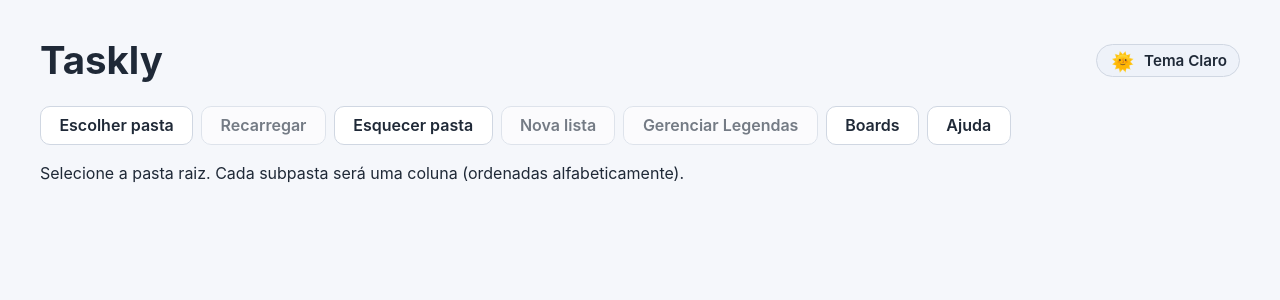
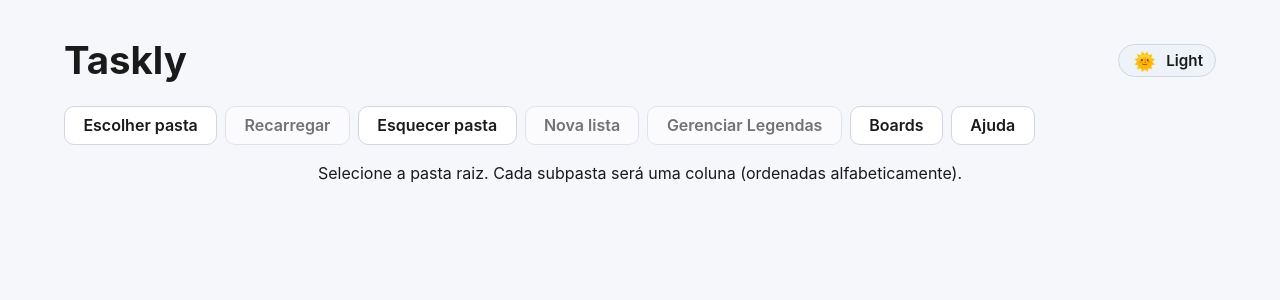
Before and after one commit to rodrigoborgesmachado/taskly, a React (Vite) app: page / in a window 1280 px wide. Shown: the top 300 px of the page. Built offline with nearby package versions, Linux system fonts and the light colour scheme.

Commit message:
Corrigindo estilos

```diff
--- a/src/App.css
+++ b/src/App.css
@@ -1,8 +1,8 @@
 #root {
-  width: 100%;
-  max-width: 1200px;
+  width: 90vw;
   margin: 0 auto;
-  padding: 32px 24px 48px;
+  padding: 2rem;
+  text-align: center;
 }
 
 .app-container {
--- a/src/components/Modal.tsx
+++ b/src/components/Modal.tsx
@@ -21,7 +21,7 @@
       style={{
         position: 'fixed',
         inset: 0,
-        background: 'var(--color-overlay)',
+        background: 'rgba(0, 0, 0, 0.55)',
         backdropFilter: 'blur(4px)',
         display: 'flex',
         alignItems: 'center',
--- a/src/components/ThemeToggle.tsx
+++ b/src/components/ThemeToggle.tsx
@@ -16,7 +16,7 @@
         {isDark ? '🌙' : '🌞'}
       </span>
       <span className="theme-toggle__label">
-        Tema {isDark ? 'escuro' : 'claro'}
+        {isDark ? 'Dark' : 'Light'}
       </span>
     </button>
   );
--- a/src/index.css
+++ b/src/index.css
@@ -8,52 +8,52 @@
   -moz-osx-font-smoothing: grayscale;
 
   color-scheme: light dark;
-  --color-background: #0f172a;
-  --color-surface: #111827;
-  --color-surface-muted: #1f2937;
-  --color-surface-elevated: #1f2937;
-  --color-border: #1f2937;
-  --color-border-strong: #273449;
+  --color-background: #242424;
+  --color-surface: #1a1a1a;
+  --color-surface-muted: #1a1a1a;
+  --color-surface-elevated: #1a1a1a;
+  --color-border: #1a1a1a;
+  --color-border-strong: rgb(113, 121, 134);
   --color-text-primary: #e2e8f0;
-  --color-text-secondary: #94a3b8;
+  --color-text-secondary: #e2e8f0;
   --color-accent: #2cdebf;
-  --color-button-bg: #1f2937;
+  --color-button-bg: #1a1a1a;
   --color-button-text: #e2e8f0;
-  --color-card-bg: #111827;
-  --color-card-border: #273449;
+  --color-card-bg: #1a1a1a;
+  --color-card-border: rgb(113, 121, 134);
   --color-danger: #f87171;
   --color-danger-surface: rgba(248, 113, 113, 0.12);
   --color-danger-text: #fca5a5;
   --color-warning: #fbbf24;
   --color-overlay: rgba(15, 23, 42, 0.75);
-  --color-input-bg: #0f172a;
+  --color-input-bg: #242424;
   --color-input-text: #f8fafc;
-  --color-input-border: #273449;
+  --color-input-border: rgb(113, 121, 134);
   --color-scroll-thumb: rgba(148, 163, 184, 0.4);
   --color-scroll-track: rgba(15, 23, 42, 0.35);
 }
 
 [data-theme='dark'] {
   color-scheme: dark;
-  --color-background: #0f172a;
-  --color-surface: #111827;
-  --color-surface-muted: #1f2937;
-  --color-surface-elevated: #152035;
-  --color-border: #1f2937;
-  --color-border-strong: #273449;
+  --color-background: #242424;
+  --color-surface: #1a1a1a;
+  --color-surface-muted: #1a1a1a;
+  --color-surface-elevated: rgb(17, 17, 17);
+  --color-border: #1a1a1a;
+  --color-border-strong: rgb(113, 121, 134);
   --color-text-primary: #e2e8f0;
-  --color-text-secondary: #94a3b8;
-  --color-button-bg: #1f2937;
+  --color-text-secondary: #e2e8f0;
+  --color-button-bg: #1a1a1a;
   --color-button-text: #e2e8f0;
-  --color-card-bg: #111827;
-  --color-card-border: #273449;
+  --color-card-bg: #1a1a1a;
+  --color-card-border: rgb(113, 121, 134);
   --color-danger: #f87171;
   --color-danger-surface: rgba(248, 113, 113, 0.12);
   --color-danger-text: #fca5a5;
   --color-overlay: rgba(15, 23, 42, 0.75);
-  --color-input-bg: #0f172a;
+  --color-input-bg: #242424;
   --color-input-text: #f8fafc;
-  --color-input-border: #273449;
+  --color-input-border: rgb(113, 121, 134);
   --color-scroll-thumb: rgba(148, 163, 184, 0.4);
   --color-scroll-track: rgba(15, 23, 42, 0.35);
 }
@@ -66,10 +66,10 @@
   --color-surface-elevated: #ffffff;
   --color-border: #d0d7e2;
   --color-border-strong: #b8c2d0;
-  --color-text-primary: #1f2937;
+  --color-text-primary: #1a1a1a;
   --color-text-secondary: #4b5563;
   --color-button-bg: #ffffff;
-  --color-button-text: #1f2937;
+  --color-button-text: #1a1a1a;
   --color-card-bg: #ffffff;
   --color-card-border: #d0d7e2;
   --color-danger: #dc2626;
@@ -77,7 +77,7 @@
   --color-danger-text: #b91c1c;
   --color-overlay: rgba(15, 23, 42, 0.45);
   --color-input-bg: #ffffff;
-  --color-input-text: #1f2937;
+  --color-input-text: #1a1a1a;
   --color-input-border: #cbd5e1;
   --color-scroll-thumb: rgba(148, 163, 184, 0.45);
   --color-scroll-track: rgba(203, 213, 225, 0.4);
```
